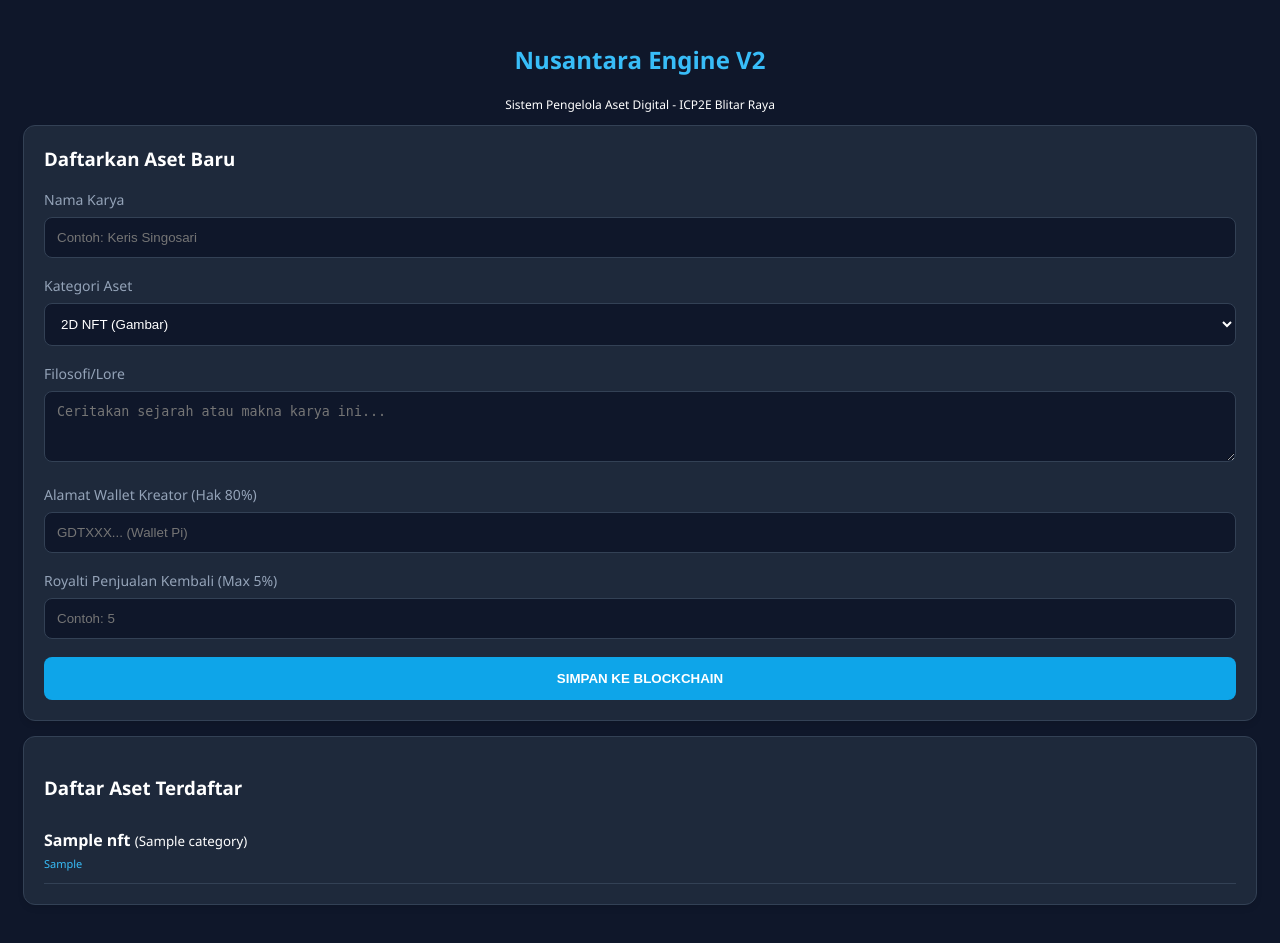
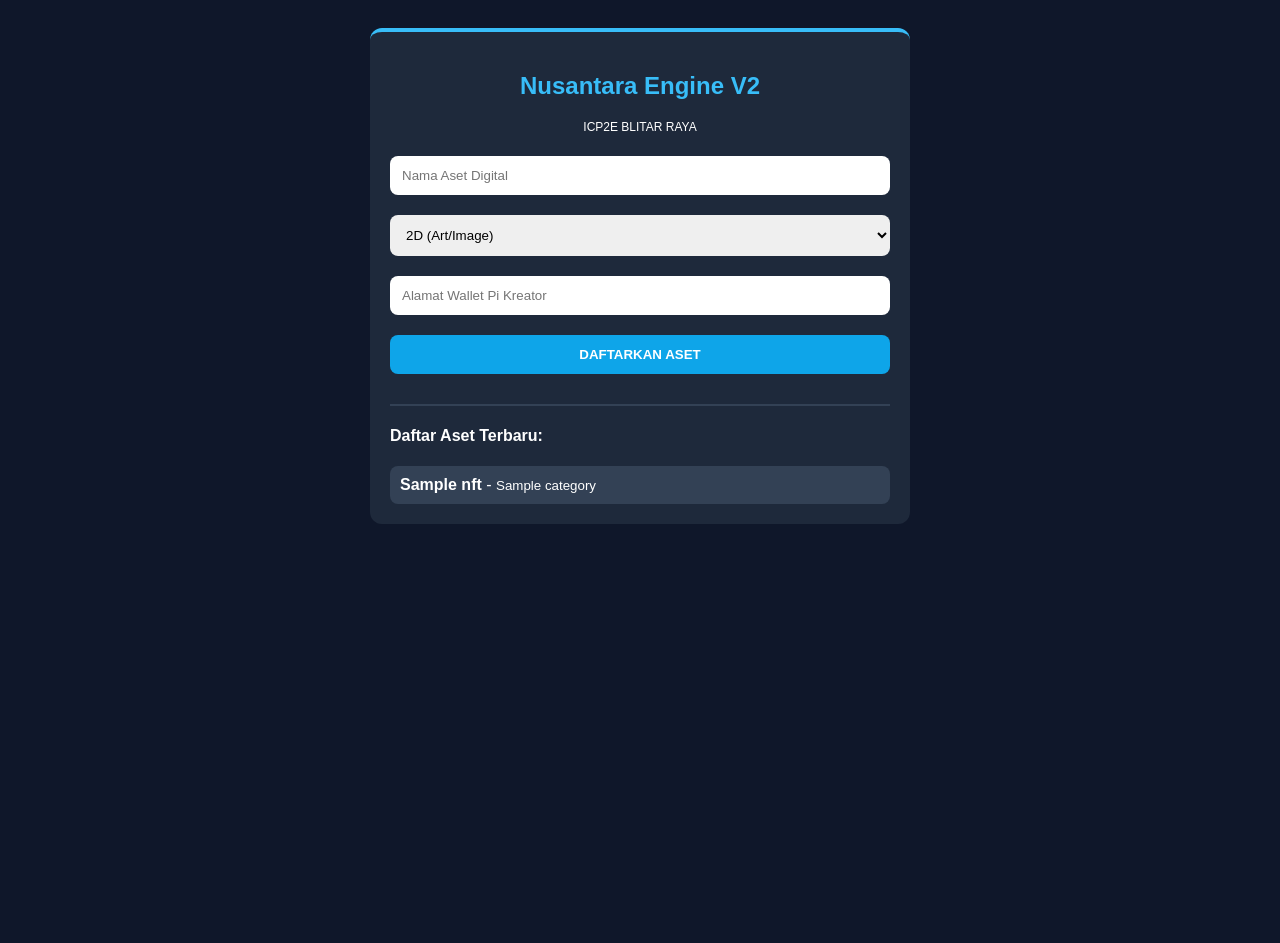
Before and after one commit to fish25wp-ful21/Nusantara-NFT-Engine-V2, a Python web app: template templates/index.html in a window 1280 px wide. After the commit the page ends 524 px from the top, so only its background shows below. Run offline with Jinja, Linux system fonts and the light colour scheme; the template is opened without the code that fills it: most values are stand-ins (such as "Sample title", 1, 10 or a date in 2020).

Commit message:
Update index.html

```diff
--- a/templates/index.html
+++ b/templates/index.html
@@ -1,62 +1,38 @@
 <!DOCTYPE html>
 <html lang="id">
 <head>
-    <title>Nusantara Engine V2</title>
+    <meta charset="UTF-8">
     <meta name="viewport" content="width=device-width, initial-scale=1.0">
+    <title>Nusantara Engine V2 - ICP2E</title>
     <style>
-        body { font-family: 'Segoe UI', Tahoma, Geneva, Verdana, sans-serif; background: #0f172a; color: white; padding: 15px; }
-        .card { background: #1e293b; padding: 20px; border-radius: 12px; margin-bottom: 15px; border: 1px solid #334155; box-shadow: 0 4px 6px -1px rgba(0, 0, 0, 0.1); }
-        h2 { color: #38bdf8; text-align: center; }
-        label { display: block; margin-top: 10px; font-size: 14px; color: #94a3b8; }
-        input, select, textarea { width: 100%; padding: 12px; margin: 8px 0; border-radius: 8px; border: 1px solid #334155; background: #0f172a; color: white; box-sizing: border-box; }
-        button { background: #0ea5e9; color: white; padding: 14px; width: 100%; border: none; font-weight: bold; border-radius: 8px; cursor: pointer; margin-top: 10px; }
-        button:hover { background: #0284c7; }
-        .nft-item { border-bottom: 1px solid #334155; padding: 10px 0; }
+        body { font-family: sans-serif; background: #0f172a; color: white; padding: 20px; }
+        .card { background: #1e293b; padding: 20px; border-radius: 12px; border-top: 4px solid #38bdf8; max-width: 500px; margin: auto; }
+        input, select, button { width: 100%; padding: 12px; margin: 10px 0; border-radius: 8px; border: none; box-sizing: border-box; }
+        button { background: #0ea5e9; color: white; font-weight: bold; cursor: pointer; }
+        .nft-card { background: #334155; padding: 10px; margin-top: 10px; border-radius: 8px; }
     </style>
 </head>
 <body>
-    <h2>Nusantara Engine V2</h2>
-    <p style="text-align: center; font-size: 12px;">Sistem Pengelola Aset Digital - ICP2E Blitar Raya</p>
-
     <div class="card">
-        <h3 style="margin-top:0;">Daftarkan Aset Baru</h3>
+        <h2 style="text-align:center; color:#38bdf8;">Nusantara Engine V2</h2>
+        <p style="text-align:center; font-size:12px;">ICP2E BLITAR RAYA</p>
         <form action="/add-nft" method="post">
-            <label>Nama Karya</label>
-            <input type="text" name="name" placeholder="Contoh: Keris Singosari" required>
-
-            <label>Kategori Aset</label>
+            <input type="text" name="name" placeholder="Nama Aset Digital" required>
             <select name="category">
-                <option value="2D NFT">2D NFT (Gambar)</option>
-                <option value="3D NFT">3D NFT (Model)</option>
-                <option value="Audio NFT">Audio (Musik/Gamelan)</option>
+                <option value="2D NFT">2D (Art/Image)</option>
+                <option value="3D NFT">3D (Metaverse)</option>
+                <option value="Audio">Audio (Ethnic)</option>
             </select>
-
-            <label>Filosofi/Lore</label>
-            <textarea name="lore" rows="3" placeholder="Ceritakan sejarah atau makna karya ini..."></textarea>
-
-            <label>Alamat Wallet Kreator (Hak 80%)</label>
-            <input type="text" name="creator_wallet" placeholder="GDTXXX... (Wallet Pi)" required>
-
-            <label>Royalti Penjualan Kembali (Max 5%)</label>
-            <input type="number" name="royalty" min="0" max="5" step="0.1" placeholder="Contoh: 5">
-
-            <input type="hidden" name="dynamic_type" value="static">
-            <input type="hidden" name="trigger_value" value="0">
-
-            <button type="submit">SIMPAN KE BLOCKCHAIN</button>
+            <input type="text" name="creator_wallet" placeholder="Alamat Wallet Pi Kreator" required>
+            <button type="submit">DAFTARKAN ASET</button>
         </form>
-    </div>
-
-    <div class="card">
-        <h3>Daftar Aset Terdaftar</h3>
-        <div id="nft-list">
-            {% for nft in nfts %}
-            <div class="nft-item">
-                <strong>{{ nft.name }}</strong> <small>({{ nft.category }})</small><br>
-                <span style="font-size: 11px; color: #38bdf8;">{{ nft.creator_wallet }}</span>
-            </div>
-            {% endfor %}
+        <hr style="margin:20px 0; border:0.5px solid #334155;">
+        <h4>Daftar Aset Terbaru:</h4>
+        {% for nft in nfts %}
+        <div class="nft-card">
+            <strong>{{ nft.name }}</strong> - <small>{{ nft.category }}</small>
         </div>
+        {% endfor %}
     </div>
 </body>
 </html>
```
